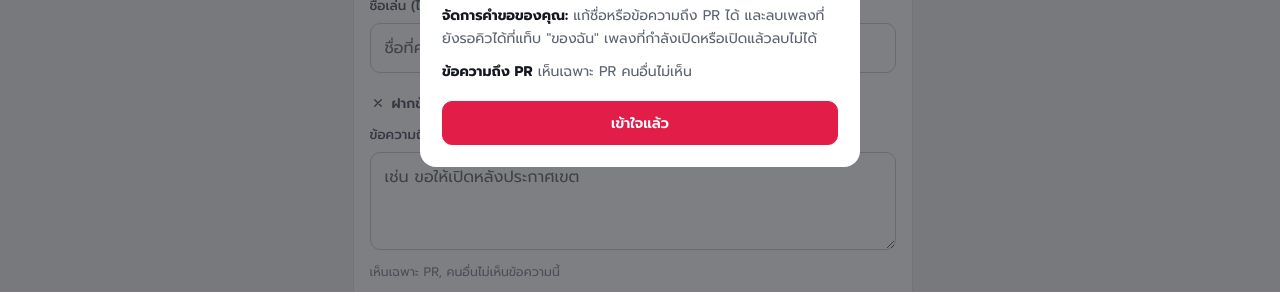
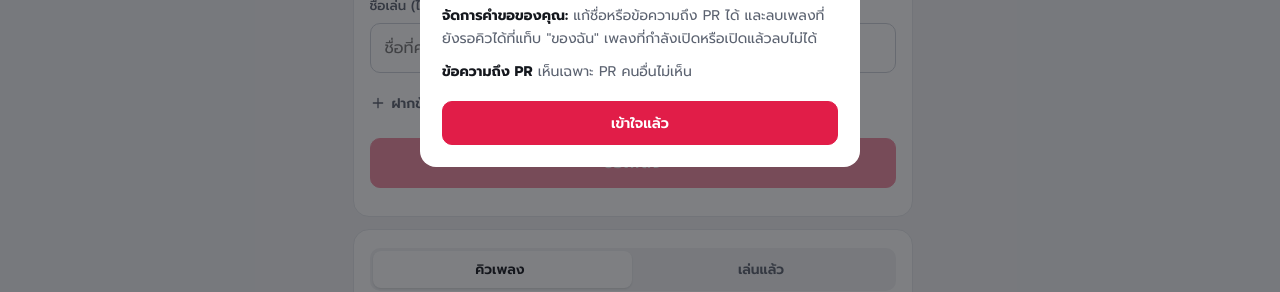
Before and after one commit to aitji/songs.thatako.net, a plain HTML site: page public/index.html in a window 1280 px wide. Shown: the part 400-692 px from the top of the page. Drawn offline with Linux system fonts and the light colour scheme; no server answers.

Commit message:
UNFOCUS 2

```diff
--- a/public/index.html
+++ b/public/index.html
@@ -107,10 +107,10 @@
                         <label for="nickname">ชื่อเล่น (ไม่บังคับ)<span class="counter" id="nick-count"></span></label>
                         <input type="text" id="nickname" placeholder="ชื่อที่คนอื่นจะเห็น" maxlength="24" autocomplete="off" />
 
-                        <button type="button" class="disclosure-btn" id="note-toggle" aria-expanded="true" aria-controls="note-wrap">
+                        <button type="button" class="disclosure-btn" id="note-toggle" aria-expanded="false" aria-controls="note-wrap">
                             <span data-icon="plus" data-size="16"></span>ฝากข้อความถึง PR (ไม่บังคับ)
                         </button>
-                        <div id="note-wrap">
+                        <div id="note-wrap" hidden>
                             <label for="note" style="margin-top:6px">ข้อความถึง PR<span class="counter" id="note-count"></span></label>
                             <textarea id="note" maxlength="120" rows="3" placeholder="เช่น ขอให้เปิดหลังประกาศเขต"></textarea>
                             <div class="hint">เห็นเฉพาะ PR, คนอื่นไม่เห็นข้อความนี้</div>
--- a/public/js/app.js
+++ b/public/js/app.js
@@ -230,7 +230,7 @@
     function refreshFormState() {
         const block = submitBlock()
         submitBtn.disabled = block !== null
-        if (!formBusy) submitLabel.textContent = block === "closed" ? "ปิดรับคำขอ" : block === "cap" ? "ครบโควตาแล้ว" : "ขอเพลง"
+        if (!formBusy) submitLabel.textContent = block === "closed" ? "ปิดรับคำขอแล้ว" : block === "cap" ? "ครบโควตาแล้ว" : "ขอเพลง"
 
         const cap = capOf()
         if (cap === null) capNote.textContent = ""
```
